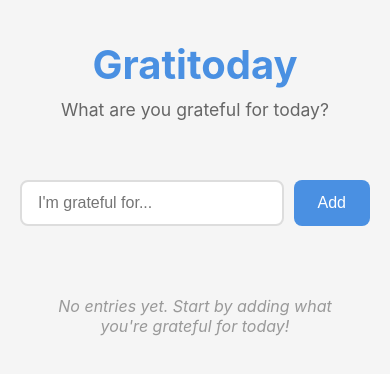
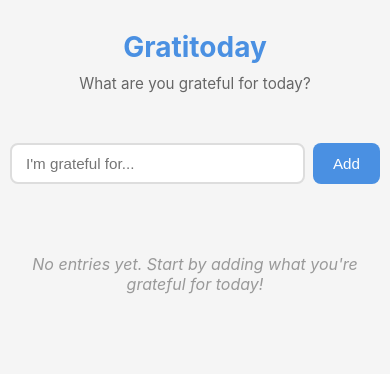
Before and after one commit to wyangy/gratitoday, a React (Create React App) app: page / in a window 390 px wide. Shown: the top 374 px of the page. Built offline with nearby package versions, Linux system fonts and the light colour scheme.

Commit message:
Make layout fully responsive for mobile devices

```diff
--- a/src/App.css
+++ b/src/App.css
@@ -14,6 +14,7 @@ body {
   max-width: 600px;
   margin: 0 auto;
   padding: 20px;
+  min-height: 100vh;
 }
 
 header {
@@ -32,3 +33,36 @@ header p {
   color: #666;
   font-size: 1.1rem;
 }
+
+/* Mobile responsive */
+@media (max-width: 768px) {
+  .App {
+    padding: 15px;
+  }
+
+  header h1 {
+    font-size: 2rem;
+  }
+
+  header p {
+    font-size: 1rem;
+  }
+}
+
+@media (max-width: 480px) {
+  .App {
+    padding: 10px;
+  }
+
+  header {
+    margin-bottom: 30px;
+  }
+
+  header h1 {
+    font-size: 1.75rem;
+  }
+
+  header p {
+    font-size: 0.95rem;
+  }
+}
--- a/src/GratitudeForm.css
+++ b/src/GratitudeForm.css
@@ -27,6 +27,7 @@
     border-radius: 8px;
     cursor: pointer;
     transition: background 0.2s;
+    white-space: nowrap;
   }
 
   .submit-button:hover {
@@ -36,3 +37,20 @@
   .submit-button:active {
     transform: scale(0.98);
   }
+
+  /* Mobile responsive */
+  @media (max-width: 480px) {
+    .gratitude-form {
+      gap: 8px;
+    }
+
+    .gratitude-input {
+      padding: 10px 14px;
+      font-size: 0.95rem;
+    }
+
+    .submit-button {
+      padding: 10px 20px;
+      font-size: 0.95rem;
+    }
+  }
```
